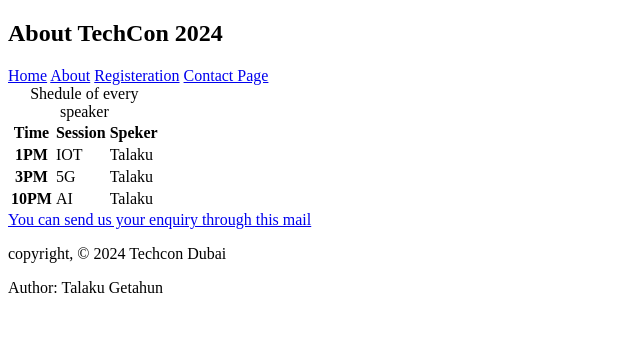
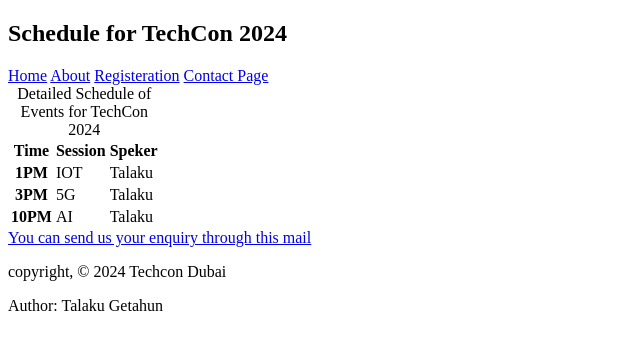
Before and after one commit to Milkitalu/TechCon_HTML, a plain HTML site: page techcon_website/schedule.html in a window 1280 px wide. Shown: the whole page, without its empty margins (0-640 px from the left). Drawn offline with Linux system fonts and the light colour scheme.

Commit message:
commiting for my project21

```diff
--- a/techcon_website/schedule.html
+++ b/techcon_website/schedule.html
@@ -8,7 +8,7 @@
 <body>
     <section>
         <header>
-            <h1 >About TechCon 2024</h1>
+            <h1 >Schedule for TechCon 2024</h1>
             <nav>
                 <a href="index.html">Home</a>
                 <a href="about.html">About</a>
@@ -42,7 +42,7 @@
             <td>AI</td>
             <td>Talaku</td>
           </tr>
-          <caption>Shedule of every speaker</caption>
+          <caption>Detailed Schedule of Events for TechCon 2024</caption>
         </table>
     </main>
 
```
